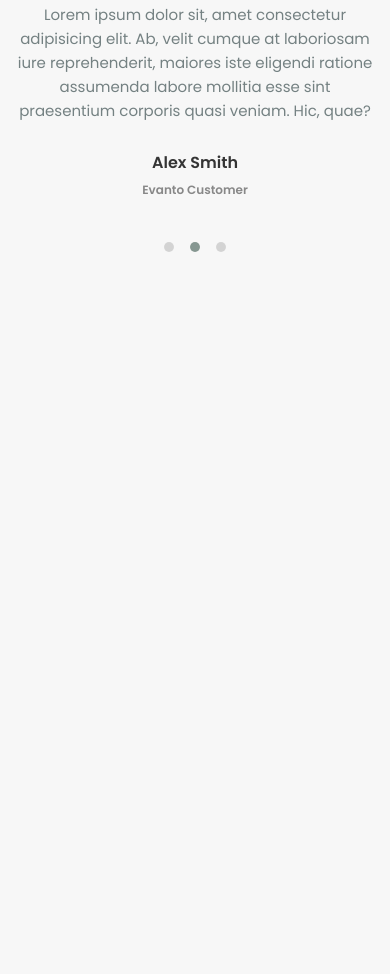
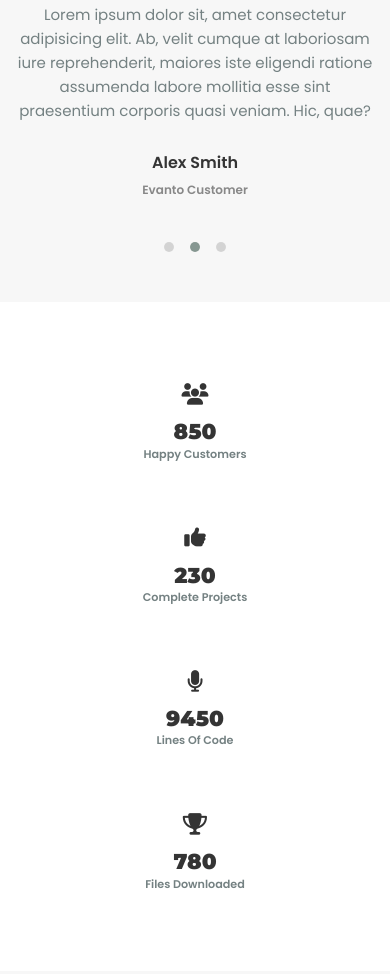
Before and after one commit to MahmoudCode94/Daniels, a plain HTML site: page index.html in a window 390 px wide. Shown: the part 6026-7000 px from the top of the page. Before the commit the page ends 6352 px from the top, so only its background shows below. Drawn offline with Linux system fonts and the light colour scheme.

Commit message:
finish clients

```diff
--- a/css/style.css
+++ b/css/style.css
@@ -10,9 +10,9 @@ body{
     box-shadow: none;
 }
 .navbar-nav {
-    font-size: .6rem !important;
+    font-size: .64rem !important;
     gap: 2rem;
-    font-weight: 500;
+    font-weight: 400;
 }
 .navbar-brand {
     font-family: "Montserrat", sans-serif;
@@ -31,17 +31,14 @@ body{
     left: 0;
     width: 100%;
     height: 1.5px;
-    background-color: #1c1c1c;
     transform: scaleX(0);
+        background-color: #fff;
     transform-origin: left;
     transition: transform 0.5s ease;
 }
 .navbar .nav-link:hover::after,
 .navbar .nav-link.active::after {
     transform: scaleX(1);
-}
-.navbar .nav-link::after {
-    background-color: #fff;
 }
 nav.scrolled .nav-link::after {
     background-color: #1c1c1c;
@@ -435,7 +432,21 @@ width: 94%;
 .carousel-item img{
     width: 100px;
 }
-
+#services-total i {
+    font-size: 1rem;
+    margin: 10px 0;
+    color: #343434;
+}
+#services-total span {
+    font-weight: 900;
+    font-family: "Montserrat", sans-serif;
+    color: #343434;
+}
+#services-total h4 {
+    font-size: .7rem;
+    font-weight: 600;
+    color: #748182;
+}
 
 
 
--- a/index.html
+++ b/index.html
@@ -484,7 +484,7 @@
                 </div>
             </div>
         </section>
-        <section id="clients" class="py-5">
+        <section id="clients" class="pt-5">
             <div class="container">
                 <div class="container services-text text-center mb-5 d-flex justify-content-center">
                     <h2 class="fs-3 position-relative">Testimonials.</h2>
@@ -533,6 +533,40 @@
                     </div>
                 </div>
             </div>
+            <div id="services-total" class="d-flex justify-content-center align-items-center my-4 bg-white py-5">
+                <div class="container cards">
+                    <div class="row justify-content-center">
+                        <div
+                            class="col-12 col-md-6 col-lg-3 d-flex flex-column text-center justify-content-center align-items-center my-4">
+                            <i
+                                class="fa-solid fa-users fs-4 rounded-circle d-flex justify-content-center align-items-center"></i>
+                            <span class="fs-4 counter" data-target="850">0</span>
+                            <h4>Happy Customers</h4>
+                        </div>
+                        <div
+                            class="col-12 col-md-6 col-lg-3 d-flex flex-column text-center justify-content-center align-items-center my-4">
+                            <i
+                                class="fa-solid fa-thumbs-up fs-4 rounded-circle d-flex justify-content-center align-items-center"></i>
+                            <span class="fs-4 counter" data-target="230">0</span>
+                            <h4>Complete Projects</h4>
+                        </div>
+                        <div
+                            class="col-12 col-md-6 col-lg-3 d-flex flex-column text-center justify-content-center align-items-center my-4">
+                            <i
+                                class="fa-solid fa-microphone fs-4 rounded-circle d-flex justify-content-center align-items-center"></i>
+                            <span class="fs-4 counter" data-target="9450">0</span>
+                            <h4>Lines Of Code</h4>
+                        </div>
+                        <div
+                            class="col-12 col-md-6 col-lg-3 d-flex flex-column text-center justify-content-center align-items-center my-4">
+                            <i
+                                class="fa-solid fa-trophy fs-4 rounded-circle d-flex justify-content-center align-items-center"></i>
+                            <span class="fs-4 counter" data-target="780">0</span>
+                            <h4>Files Downloaded</h4>
+                        </div>
+                    </div>
+                </div>
+            </div>
         </section>
         <section id="team" class=""></section>
         <section id="contact" class=""></section>
--- a/js/main.js
+++ b/js/main.js
@@ -82,3 +82,31 @@ navLinks.forEach((link) => {
     bsCollapse.hide();
   });
 });
+const counters = document.querySelectorAll(".counter");
+
+counters.forEach((counter) => {
+  const updateCount = () => {
+    const target = +counter.getAttribute("data-target");
+    const count = +counter.innerText;
+    const increment = target / 250;
+
+    if (count < target) {
+      counter.innerText = Math.ceil(count + increment);
+      requestAnimationFrame(updateCount);
+    } else {
+      counter.innerText = target;
+    }
+  };
+
+  const observer = new IntersectionObserver(
+    (entries) => {
+      if (entries[0].isIntersecting) {
+        updateCount();
+        observer.unobserve(counter);
+      }
+    },
+    { threshold: 0.5 }
+  );
+
+  observer.observe(counter);
+});
```
